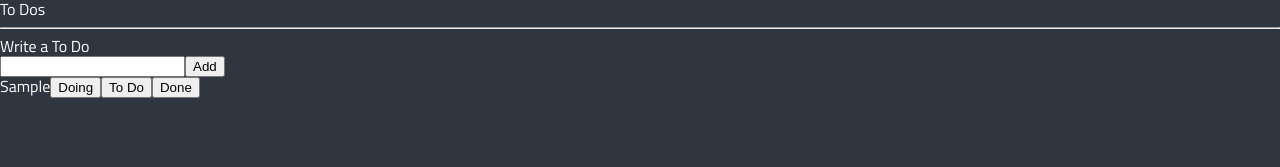
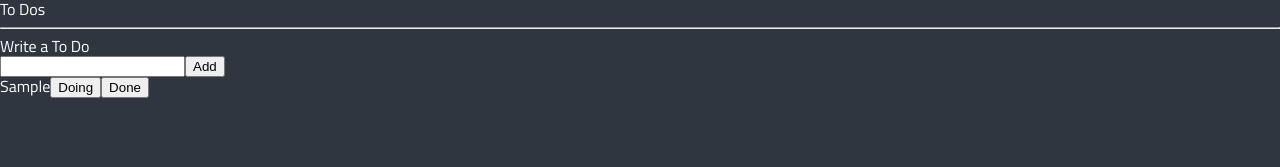
Before and after one commit to ny0011/todo-list, a React (Create React App) app: page / in a window 1280 px wide. Both pictures are taken after typing "Sample" into the empty fields and a click on the button "Add". Shown: the top 167 px of the page. Built offline with nearby package versions, Linux system fonts and the light colour scheme.

Commit message:
5.13 Categories

```diff
--- a/src/components/ToDo.tsx
+++ b/src/components/ToDo.tsx
@@ -1,12 +1,32 @@
-import { IToDo } from "../atoms";
+import React from "react";
+import { IToDo, toDoState } from "../atoms";
+import { useSetRecoilState } from "recoil";
 
-export default function ToDo({ text }: IToDo) {
+export default function ToDo({ text, category, id }: IToDo) {
+  const setToDos = useSetRecoilState(toDoState);
+  const onClick = (event: React.MouseEvent<HTMLButtonElement>) => {
+    const {
+      currentTarget: { name },
+    } = event;
+  };
   return (
     <li>
       <span>{text}</span>
-      <button>Doing</button>
-      <button>To Do</button>
-      <button>Done</button>
+      {category !== "DOING" && (
+        <button name="DOING" onClick={onClick}>
+          Doing
+        </button>
+      )}
+      {category !== "TO_DO" && (
+        <button name="TO_DO" onClick={onClick}>
+          To Do
+        </button>
+      )}
+      {category !== "DONE" && (
+        <button name="DONE" onClick={onClick}>
+          Done
+        </button>
+      )}
     </li>
   );
 }
```
Also changed, not shown: 1 other file (tests, documents, lock files or other folders).
